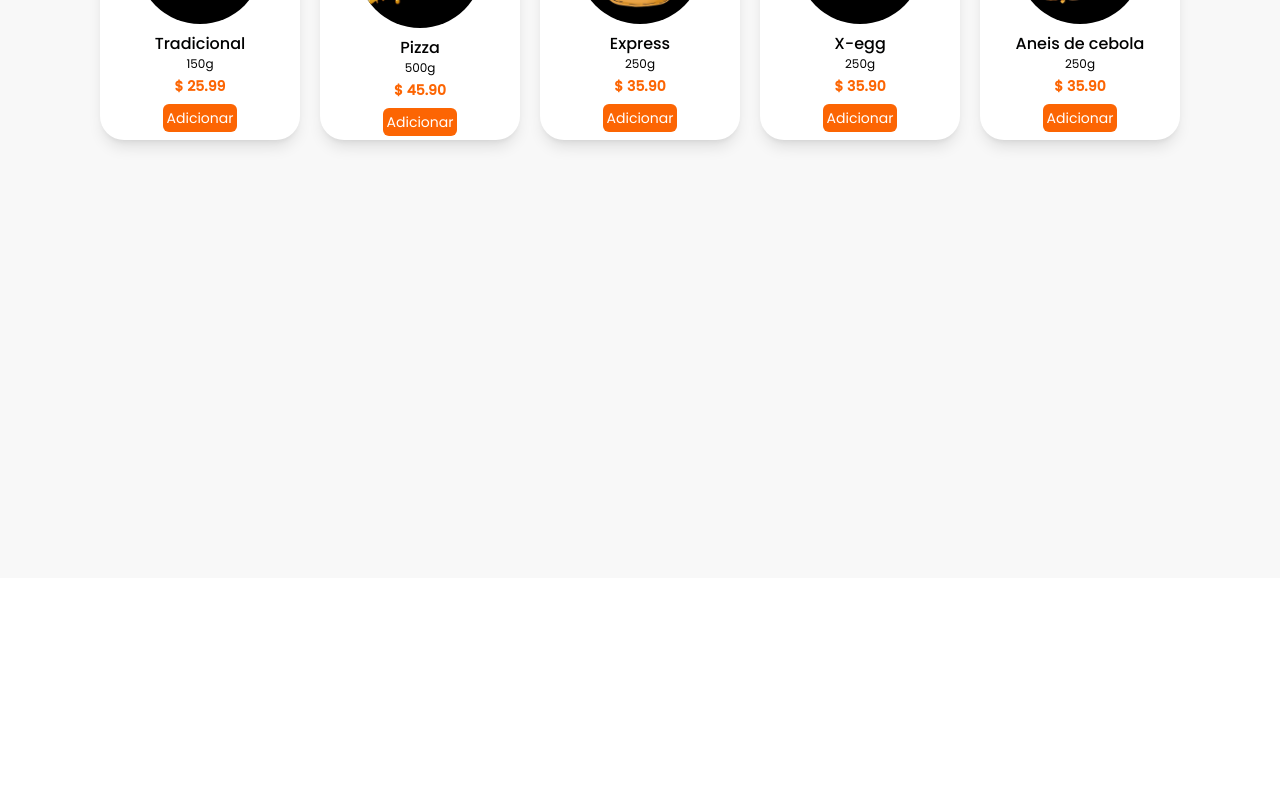
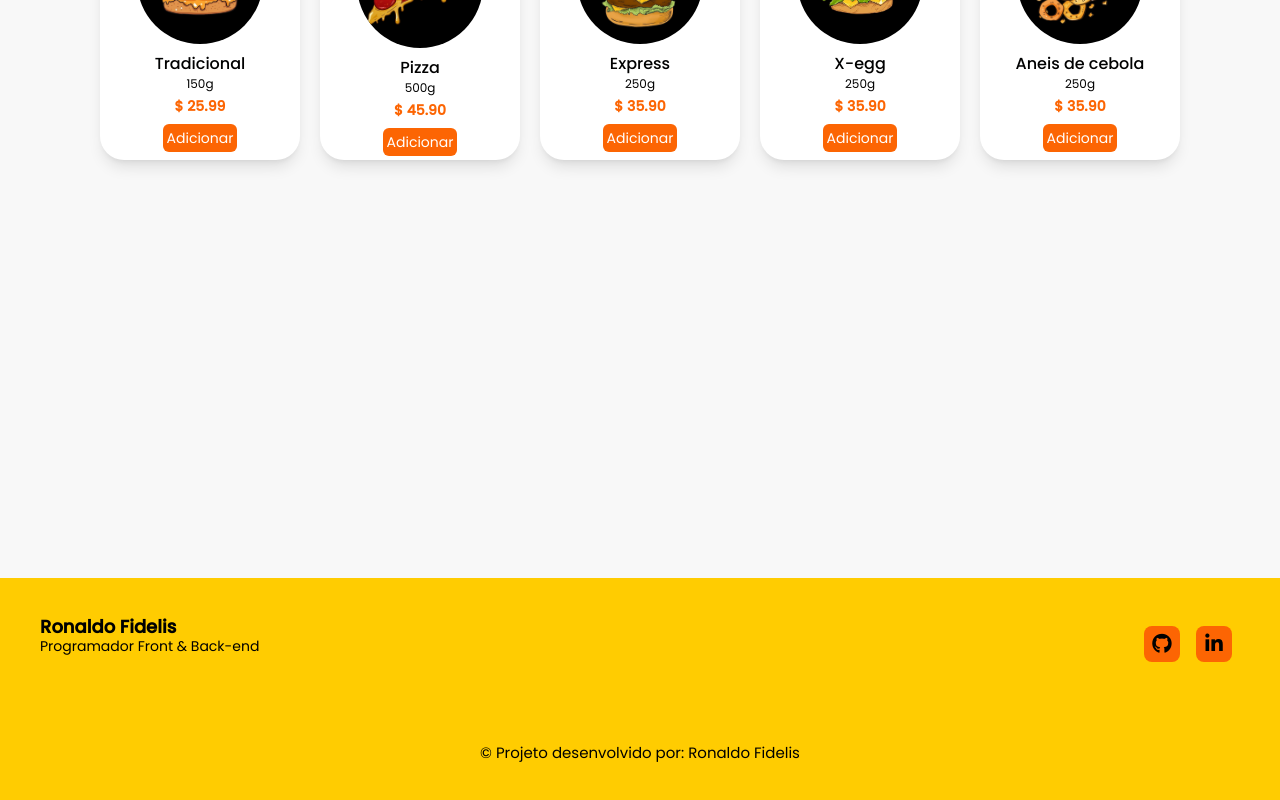
Before and after one commit to RonaldoFidelis/Hamburgueria, a React (Vite) app: page / in a window 1280 px wide. Shown: the part 782-1582 px from the top of the page. Before the commit the page ends 1360 px from the top, so only its background shows below. Built offline with nearby package versions, Linux system fonts and the light colour scheme.

Commit message:
Feat: CreateFooter

```diff
--- a/src/App.jsx
+++ b/src/App.jsx
@@ -1,5 +1,6 @@
 import './App.css'
 import { Cardapio } from './components/Cardapio'
+import { Footer } from './components/Footer'
 import { Home } from './components/Home'
 import { Nav } from './components/Nav'
 
@@ -15,7 +16,7 @@ function App() {
         <Cardapio/>
       </main>
       <footer className='Foot'>
-
+        <Footer/>
       </footer>
     </div>
   )
--- a/src/components/Cardapio.jsx
+++ b/src/components/Cardapio.jsx
@@ -7,7 +7,7 @@ import xegg from '/img/burguer-logo.png'
 export function Cardapio({cardapio}){
   return(
     <section>
-      <div className="w-full min-h-screen flex flex-col items-center bg-CardapioBg">
+      <div className="w-full min-h-screen flex flex-col items-center bg-CardapioBg py-5">
         <div className="flex items-center justify-center mt-10 mb-10">
           <h1 className="text-HomeFontPrimary font-medium text-2xl">Cardápio</h1>
         </div>
--- /dev/null
+++ b/src/components/Footer.jsx
@@ -0,0 +1,29 @@
+export function Footer() {
+  return (
+    <div className="bg-HomeBg grid grid-cols-1 md:grid-cols-3 p-4 md:p-10">
+      <div className="md:col-span-1 pt-10 md:pt-0">
+        <h2 className="text-lg text-HomeFontPrimary leading-none font-semibold ">Ronaldo Fidelis</h2>
+        <h3 className="text-sm">Programador Front & Back-end</h3>
+      </div>
+      <div className="md:col-span-2 pt-10 md:pt-2">
+        <ul className="flex md:justify-end">
+          <li
+            className="flex items-center justify-center text-xl bg-HomeFontSecondary w-9 h-9 rounded-lg mx-2">
+            <a href="https://github.com/RonaldoFidelis" target="_blank" rel="noreferrer"><i
+              className="text-HomeFontPrimary fa-brands fa-github"></i></a>
+          </li>
+          <li
+            className="flex items-center justify-center text-xl bg-HomeFontSecondary w-9 h-9 rounded-lg mx-2">
+            <a href="https://www.linkedin.com/in/ronaldo-fidelis-9922941a9/" target="_blank" rel="noreferrer"><i
+              className="text-HomeFontPrimary fa-brands fa-linkedin-in"></i></a>
+          </li>
+        </ul>
+      </div>
+      <div className="md:col-span-3 mt-20">
+        <p className="flex justify-center gap-1 text-fontLight text-[15px]">&copy; Projeto desenvolvido por:<a
+          className="text-HomeFontPrimary hover:text-white duration-500 cursor-pointer" href="https://github.com/RonaldoFidelis"
+          target="_blank" rel="noreferrer">Ronaldo Fidelis</a></p>
+      </div>
+    </div>
+  )
+}
```
